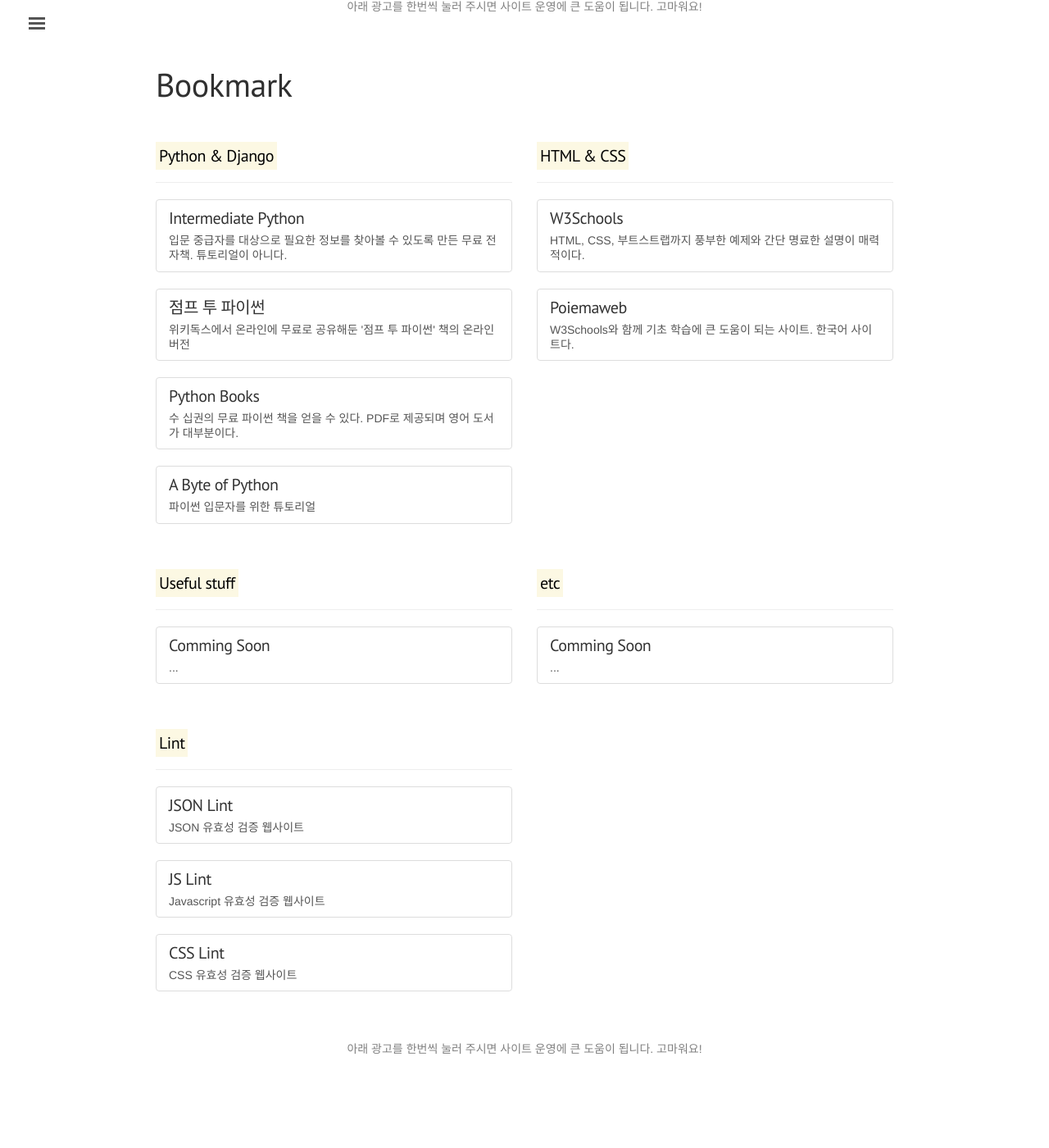
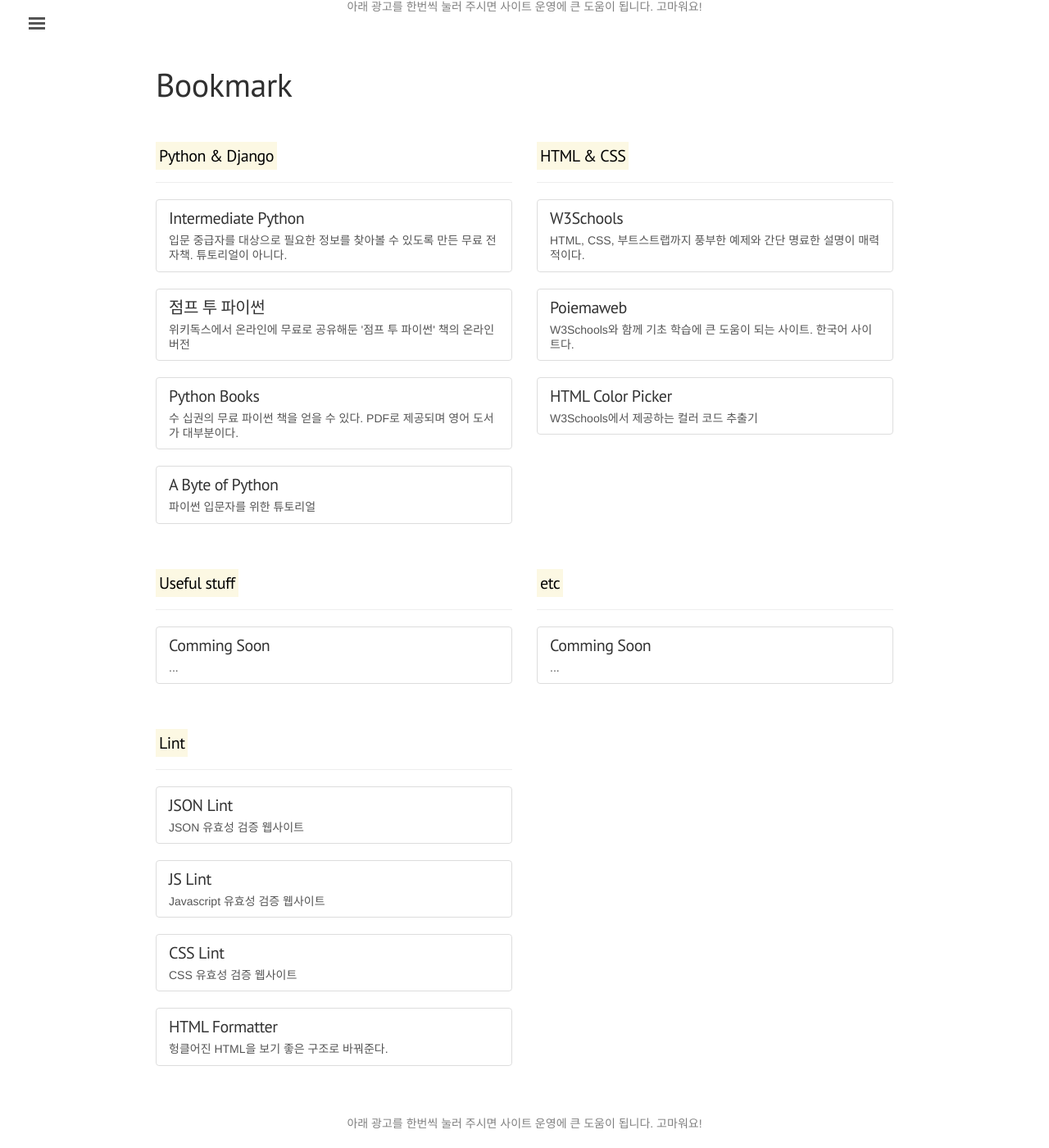
Before and after one commit to jwkcp/jwkcp.github.com, a Jekyll site: the page built from bookmark/index.html, in a window 1280 px wide and 1400 px high, scrolled down 134 px. Shown: the whole window at 82% size. Built offline with Jekyll 4.4.1, drawn with Linux system fonts in a browser that asks for light colours; comment, search, counter and statistics services are not loaded; before the commit the page ends 1443 px from its top, so only the background shows below that.

Commit message:
bookmark 내용 추가

```diff
--- a/bookmark/index.html
+++ b/bookmark/index.html
@@ -59,6 +59,13 @@ comments: true
         </a>
       </div>
 
+      <div class="list-group">
+        <a href="http://www.w3schools.com/colors/colors_picker.asp" class="list-group-item">
+          <h4 class="list-group-item-heading">HTML Color Picker</h4>
+          <p class="list-group-item-text">W3Schools에서 제공하는 컬러 코드 추출기</p>
+        </a>
+      </div>
+
     </div>
   </div>
   <div class="row">
@@ -117,6 +124,13 @@ comments: true
         </a>
       </div>
 
+      <div class="list-group">
+        <a href="http://www.cleancss.com/html-beautify/" class="list-group-item">
+          <h4 class="list-group-item-heading">HTML Formatter</h4>
+          <p class="list-group-item-text">헝클어진 HTML을 보기 좋은 구조로 바꿔준다.</p>
+        </a>
+      </div>
+
     </div>
   </div>
 </div>
```
